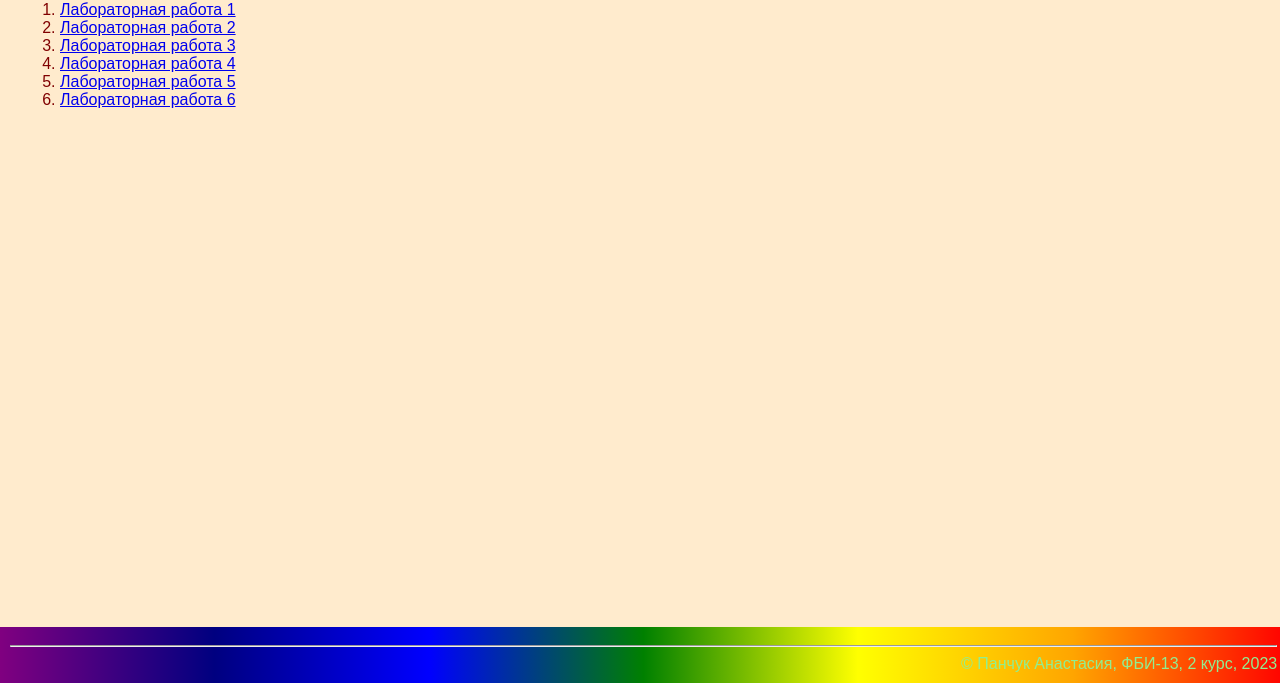
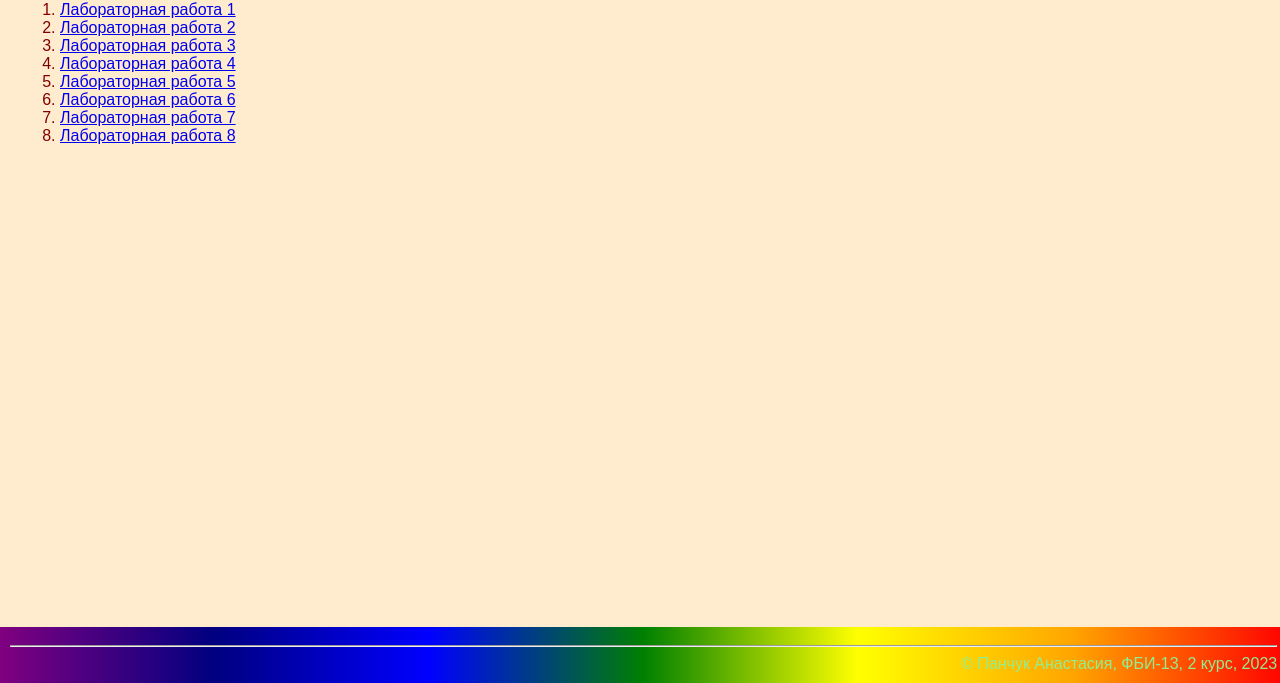
Before and after one commit to jahusv/web-programming-labs, a plain HTML site: page index.html in a window 1280 px wide. Shown: the part 117-800 px from the top of the page. Drawn offline with Linux system fonts and the light colour scheme.

Commit message:
Заготовка для 8й лабораторной

```diff
--- a/index.html
+++ b/index.html
@@ -33,6 +33,12 @@
             <li>
                 <a href="lab6.html" target="_blank"> Лабораторная работа 6</a>
             </li>
+            <li>
+                <a href="lab7.html" target="_blank"> Лабораторная работа 7</a>
+            </li>
+            <li>
+                <a href="lab8.html" target="_blank"> Лабораторная работа 8</a>
+            </li>
         </ol>
     </main>
     <footer>
```
Also changed, not shown: lab8.html (added, +13 -0 lines).
